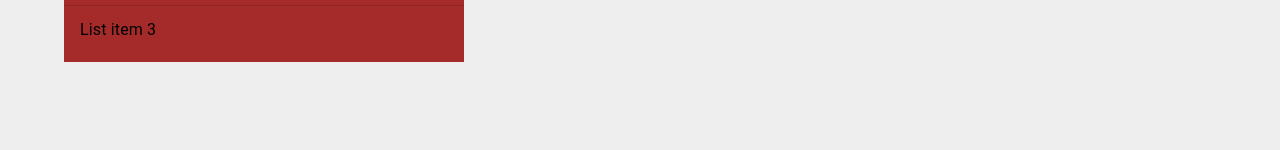
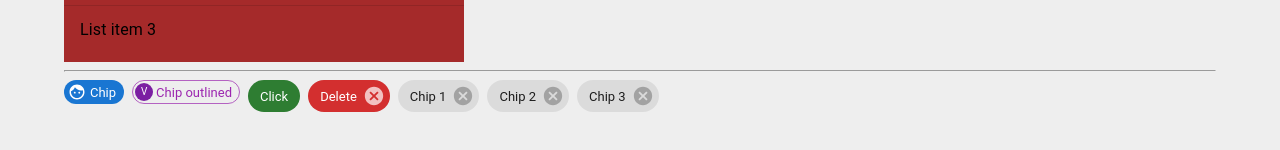
Before and after one commit to Winniequan/Learn-MUI-with-TypeScript, a React (Create React App) app: page / in a window 1280 px wide. Shown: the part 5526-5676 px from the top of the page. Before the commit the page ends 5652 px from the top, so only its background shows below. Built offline with nearby package versions, Linux system fonts and the light colour scheme.

Commit message:
add Chip component

```diff
--- a/src/App.tsx
+++ b/src/App.tsx
@@ -23,6 +23,7 @@
 import { MuiAvatar } from './components/MuiAvatar';
 import { MuiBadge } from './components/MuiBadge';
 import { MuiList } from './components/MuiList';
+import { MuiChip } from './components/MuiChip';
 
 function App() {
   return (
@@ -73,6 +74,8 @@
       <MuiBadge/>
      <hr/>
      <MuiList />
+     <hr/>
+     <MuiChip/>
     </div>
   );
 }
--- /dev/null
+++ b/src/components/MuiChip.tsx
@@ -0,0 +1,23 @@
+import React, {useState} from 'react'
+import { Stack, Chip, Avatar} from '@mui/material'
+import FaceIcon from "@mui/icons-material/Face";
+
+export const MuiChip = () => {
+    const [chips, setChips] = useState(["Chip 1", "Chip 2", "Chip 3"]);
+
+    const handleDelete = (chipToDelete: string) =>{
+        setChips(chips => chips.filter((chip)=>chip!== chipToDelete))
+    }
+  return (
+    <Stack direction="row" spacing={1}>
+      <Chip label="Chip" color="primary" size="small" icon={<FaceIcon/>}/>
+      <Chip label="Chip outlined" color="secondary" size="small" variant="outlined" avatar={<Avatar>V</Avatar>} />
+      <Chip label="Click" color="success" onClick={()=>alert("Clicked")}/>
+      <Chip label="Delete" color="error" onClick={()=>alert("Clicked")} onDelete={()=>alert("Delete Handler called")}/>
+
+    {chips.map(chip=>(
+        <Chip key={chip} label={chip} onDelete={()=>handleDelete(chip)} />
+    ))}
+    </Stack>
+  );
+}
```
